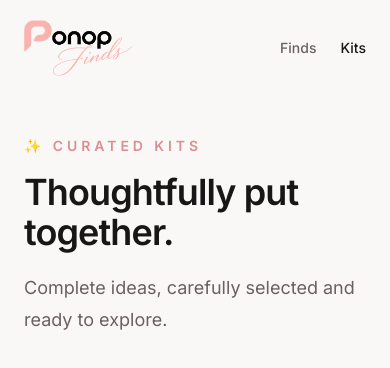
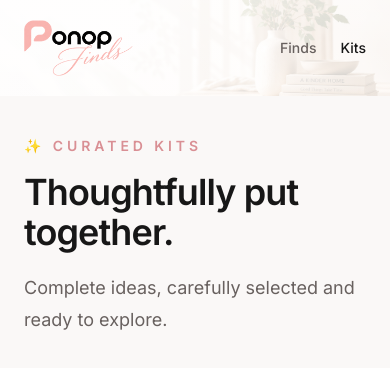
Before and after one commit to romainaiuser-collab/ponop-finds, a Next.js app: page /kits in a window 390 px wide. Shown: the top 368 px of the page. Built offline with nearby package versions, Linux system fonts and the light colour scheme; no server answers; the database is empty.

Commit message:
Add styles for editorial site header
Added styles for the editorial site header, including background images and responsive adjustments for mobile.

```diff
--- a/app/globals.css
+++ b/app/globals.css
@@ -547,3 +547,61 @@ body {
     min-width: 0;
   }
 }
+
+/* ---------- Editorial Site Header ---------- */
+
+.site-header-editorial {
+  position: relative;
+  overflow: hidden;
+
+  background-image:
+    linear-gradient(
+      90deg,
+      rgba(255, 255, 255, 0.94) 0%,
+      rgba(255, 255, 255, 0.84) 55%,
+      rgba(255, 255, 255, 0.72) 100%
+    ),
+    url("/images/hero-editorial-bg.png");
+
+  background-size: cover;
+  background-position: center 38%;
+  background-repeat: no-repeat;
+}
+
+.site-header-editorial::before {
+  content: "";
+  position: absolute;
+  inset: 0;
+
+  background:
+    linear-gradient(
+      180deg,
+      rgba(255, 255, 255, 0.18),
+      rgba(255, 255, 255, 0.08)
+    );
+
+  pointer-events: none;
+}
+
+.site-header-editorial > * {
+  position: relative;
+  z-index: 1;
+}
+
+
+/* ---------- Mobile ---------- */
+
+@media (max-width: 639px) {
+  .site-header-editorial {
+    background-position: 68% center;
+  }
+
+  .site-header-editorial::before {
+    background:
+      linear-gradient(
+        180deg,
+        rgba(255, 255, 255, 0.40) 0%,
+        rgba(255, 255, 255, 0.20) 100%
+      );
+  }
+}
```
